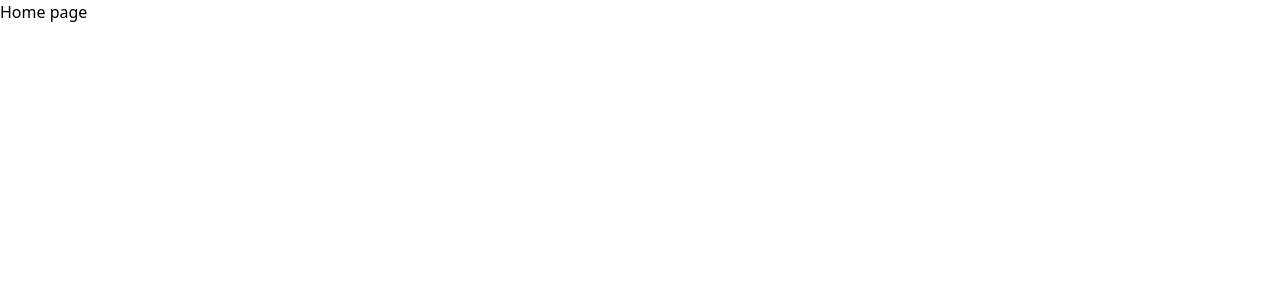
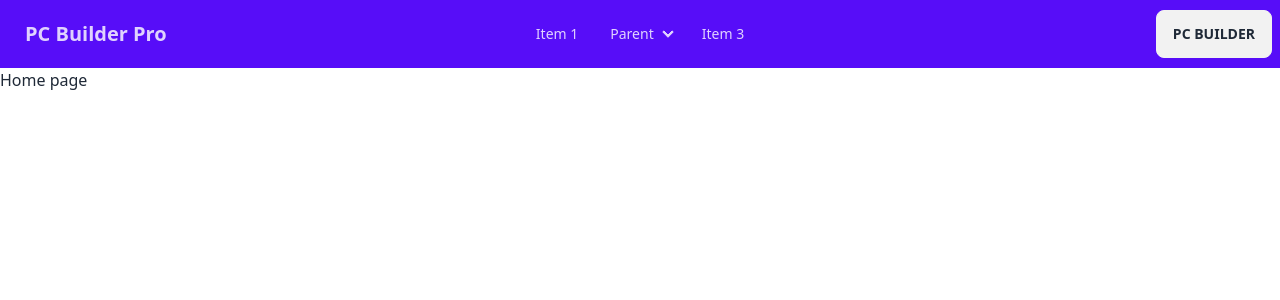
Before and after one commit to JOY-JB/pc-builder-pro, a Next.js app: page / in a window 1280 px wide. Shown: the top 300 px of the page. Built offline with nearby package versions, Linux system fonts and the light colour scheme.

Commit message:
change device

```diff
--- /dev/null
+++ b/src/components/common/Header.js
@@ -0,0 +1,77 @@
+const Header = () => {
+  return (
+    <div className="navbar bg-primary text-primary-content">
+      <div className="navbar-start">
+        <div className="dropdown">
+          <label tabIndex={0} className="btn btn-ghost lg:hidden">
+            <svg
+              xmlns="http://www.w3.org/2000/svg"
+              className="h-5 w-5"
+              fill="none"
+              viewBox="0 0 24 24"
+              stroke="currentColor"
+            >
+              <path
+                strokeLinecap="round"
+                strokeLinejoin="round"
+                strokeWidth="2"
+                d="M4 6h16M4 12h8m-8 6h16"
+              />
+            </svg>
+          </label>
+          <ul
+            tabIndex={0}
+            className="menu menu-sm dropdown-content mt-3 z-[1] p-2 shadow bg-base-100 rounded-box w-52"
+          >
+            <li>
+              <a>Item 1</a>
+            </li>
+            <li>
+              <a>Parent</a>
+              <ul className="p-2">
+                <li>
+                  <a>Submenu 1</a>
+                </li>
+                <li>
+                  <a>Submenu 2</a>
+                </li>
+              </ul>
+            </li>
+            <li>
+              <a>Login</a>
+            </li>
+          </ul>
+        </div>
+        <a className="btn btn-ghost normal-case text-xl">PC Builder Pro</a>
+      </div>
+      <div className="navbar-center hidden lg:flex">
+        <ul className="menu menu-horizontal px-1">
+          <li>
+            <a>Item 1</a>
+          </li>
+          <li tabIndex={0}>
+            <details>
+              <summary>Parent</summary>
+              <ul className="p-2">
+                <li>
+                  <a>Submenu 1</a>
+                </li>
+                <li>
+                  <a>Submenu 2</a>
+                </li>
+              </ul>
+            </details>
+          </li>
+          <li>
+            <a>Item 3</a>
+          </li>
+        </ul>
+      </div>
+      <div className="navbar-end">
+        <a className="btn">Pc Builder</a>
+      </div>
+    </div>
+  );
+};
+
+export default Header;
--- /dev/null
+++ b/src/components/layout/RootLayout.js
@@ -0,0 +1,12 @@
+import Header from "../common/Header";
+
+const RootLayout = ({ children }) => {
+  return (
+    <div>
+      <Header />
+      {children}
+    </div>
+  );
+};
+
+export default RootLayout;
--- a/src/pages/_app.js
+++ b/src/pages/_app.js
@@ -1,5 +1,7 @@
 import "@/styles/globals.css";
 
 export default function App({ Component, pageProps }) {
-  return <Component {...pageProps} />;
+  const getLayout = Component.getLayout || ((page) => page);
+
+  return getLayout(<Component {...pageProps} />);
 }
--- a/src/pages/index.js
+++ b/src/pages/index.js
@@ -1,9 +1,20 @@
+import RootLayout from "@/components/layout/RootLayout";
+import Head from "next/head";
+
 const HomePage = () => {
   return (
     <div>
+      <Head>
+        <title>Home</title>
+      </Head>
+
       <h1>Home page</h1>
     </div>
   );
 };
 
 export default HomePage;
+
+HomePage.getLayout = function getLayout(page) {
+  return <RootLayout>{page}</RootLayout>;
+};
--- a/tailwind.config.js
+++ b/tailwind.config.js
@@ -15,7 +15,7 @@
     },
   },
   daisyui: {
-    themes: [],
+    themes: ["light"],
   },
   plugins: [require("daisyui")],
 };
```
Also changed, not shown: src/components/common/Footer.js (added).
